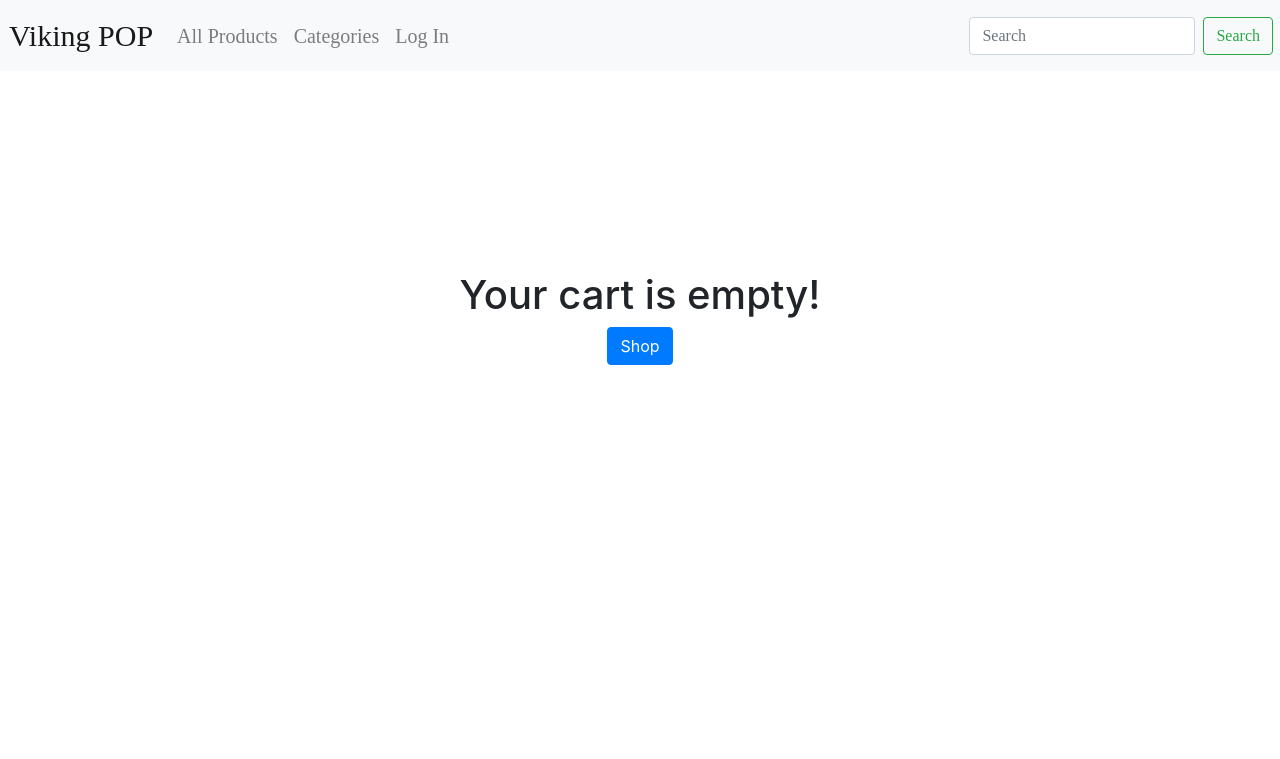
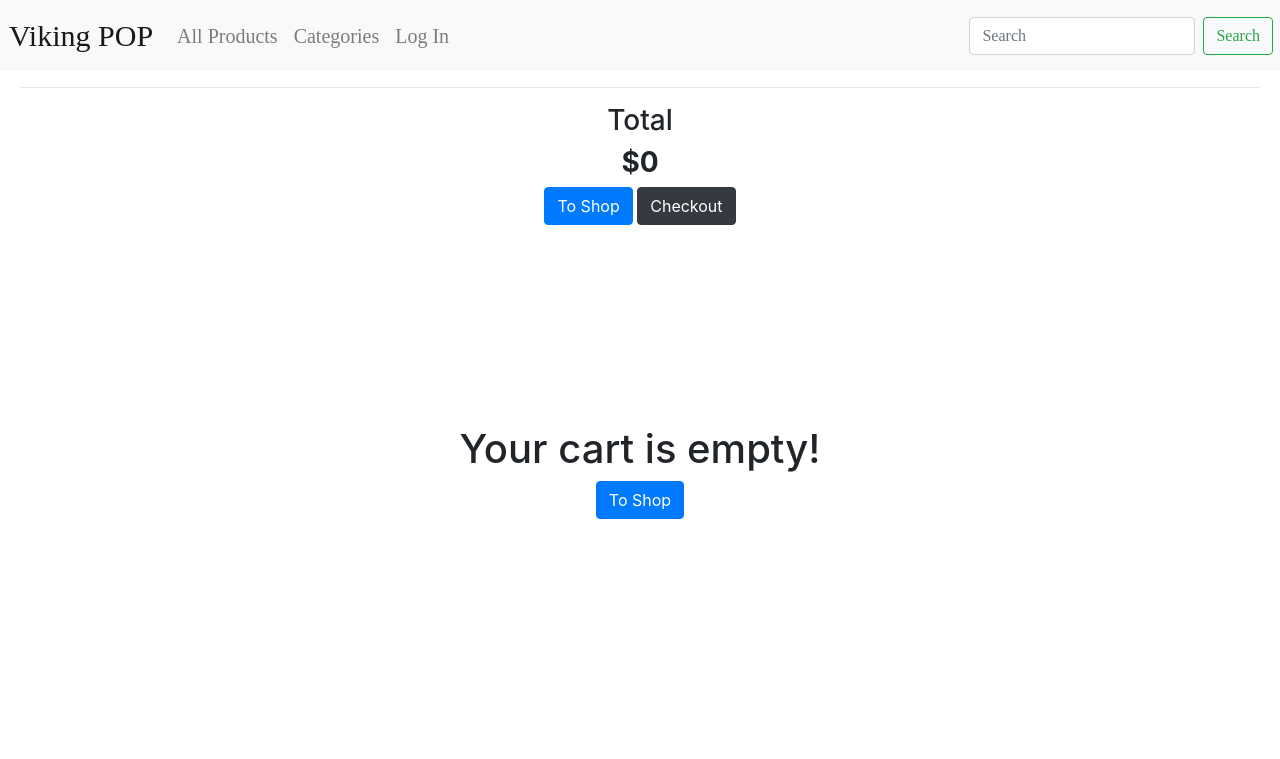
Before and after one commit to chrisoc19/Ecommerce-Project, a Django app: page /cart/ in a window 1280 px wide. Shown: the top 759 px of the page. Run offline with Django 3.2, Linux system fonts and the light colour scheme; some libraries are stand-ins or nearby versions.

Commit message:
minor touch ups and fix cart on moblie

```diff
--- a/cart/templates/cart.html
+++ b/cart/templates/cart.html
@@ -4,119 +4,57 @@
 
 {% block content %}
 
-			<div class="container text-center">
-				<div class="row row-flex">
-					<div
-						class="col">
-						<div class="panel-body">
 {% if product_count > 0 %}
-<div class="album py-5" >
-<div class="container">
-<heading class="col">
-	<h1>Your shopping cart</h1>
-</heading>
+<h1 class="text-center">Your cart</h1>
+ {% for item in cart_items %}
+<div class="container bg-light" >
+  <hr>
   <div class="row">
-		<div class="col">
-			<table class="table table-hover">
-				<thead>
-					<tr>
-						<th>Product</th>
-						<th>Quantity</th>
-						<th class="text-center">Price</th>
-						<th class="text-center">Total</th>
-						<th> </th>
-					</tr>
-				</thead>
-				<tbody>
-					{% for item in cart_items %}
-					<tr>
-						<td class="col-sm-8 col-md-6">
-							<div class="media">
+
+    <div class="col-sm" >
+    <h5>Item: <a href="{{item.product.get_absolute_url}}">{{ item.product.name }}</a></h5>
       <a class="thumbnail pull-left" href="{{item.product.get_absolute_url}}">
 			<img class="media-object" src="{{ MEDIA_URL }}{{ item.product.image }}" style="width: 72px; height: 72px;"> </a>
-									<div class="media-body">
-										<h4 class="media-heading"><a
-												href="{{item.product.get_absolute_url}}">{{ item.product.name }}</a>
-										</h4>
-										<h5 class="media-heading"> Category : <a
-												href="{{item.product.category.get_absolute_url}}">{{ item.product.category }}</a></h5>
-										<span>Status: </span><span class="text-success"><strong>In Stock</strong></span>
+            <!-- <h5 style="padding-bottom:20px;"> Category : <a href="{{item.product.category.get_absolute_url}}">{{ item.product.category }}</a></h5> -->
     </div>
-							</div>
-						</td>
-						<td class="col-sm-1 col-md-1">
+    <div class="col-sm">
+    <h5>Quantity</h5>
 
-
-							<form action="{% url 'adjust_cart' item.id %}" method="POST"
-								class="d-flex justify-content-left">
+      <form action="{% url 'adjust_cart' item.id %}" method="POST" class="d-flex justify-content-left">
 		{% csrf_token %}
 		<input name="quantity" type="number" min="0" max="999" class="form-control" placeholder="{{item.quantity}}"  style="width: 100px"required>
 		<button class="btn btn-primary btn-md my-0 p"  type="submit">Add</button>
 	   </form>
-
-
-
-						</td>
-						<td class="col-sm-1 col-md-1 text-center"><strong>${{ item.product.price }}</strong></td>
-						<td class="col-sm-1 col-md-1 text-center"><strong>{{item.quantity}}</strong></td>
-						<td class="col-sm-1 col-md-1">
-                        <a href="{% url 'remove_from_cart' item.id %}" ><i class="fas fa-minus-circle  " style= "color: red;"></i></a>
-							</td>
-
-					</tr>
-					{% endfor %}
-					<tr>
-						<td>   </td>
-						<td>   </td>
-						<td>   </td>
-						<td>
-							<h3>Total</h3>
-						</td>
-						<td class="text-right">
-							<h3><strong>${{ total}}</strong></h3>
-						</td>
-					</tr>
-					<tr>
-						<td>   </td>
-						<td>   </td>
-						<td>   </td>
-						<td>
-							<a class="btn btn-primary" href="{% url 'product_home' %}" role="button">Shop</a>
-
-						</td>
-						<td>
-
-
-							<a href="{% url 'checkout' %}" class="btn btn-dark" role="button">Checkout</a>
-							<span class="glyphicon glyphicon-play"></span>
-						</td>
-					</tr>
-				</tbody>
-			</table>
+        </div>
+    <div class="col-sm">
+      <h4>Price: <strong>${{ item.product.price }}</strong>
+       <a href="{% url 'remove_from_cart' item.id %}" ><i class="fas fa-minus-circle  " style= "color: red;"></i></a></h4>
     </div>
   </div>
 </div>
+
+
+{% endfor %}
 {% endif %}
-{% if product_count == 0 %}
-<div class="text-center" style="padding-top:200px;">
-<h1>Your cart is empty!</h1>
-<a class="btn btn-primary" href="{% url 'product_home' %}" role="button">Shop</a>
-</div>
-{% endif %}
-</div>
+<hr>
+<div class="row text-center">
 
+
+<div class="col">
+<h3>Total</h3>
+
+<h3><strong>${{ total}}</strong></h3>
+<a class="btn btn-primary" href="{% url 'product_home' %}" role="button">To Shop</a>
+	<a href="{% url 'checkout' %}" class="btn btn-dark" role="button">Checkout</a>
 </div>
 </div>
 
 
 
-
+{% if product_count == 0 %}
+<div class="text-center" style="padding-top:200px;">
+<h1>Your cart is empty!</h1>
+<a class="btn btn-primary" href="{% url 'product_home' %}" role="button">To Shop</a>
 </div>
-
-
-
-
-
-
-
+{% endif %}
 {% endblock %}
--- a/products/templates/product_home.html
+++ b/products/templates/product_home.html
@@ -47,9 +47,7 @@
       {% include "pagination.html" %}
 
 
-{% if do_search == ''%}
 
-{% endif %}
 
 
 
--- a/templates/base.html
+++ b/templates/base.html
@@ -16,8 +16,12 @@
 	<script src="https://code.jquery.com/jquery-3.4.1.slim.min.js"
 		integrity="sha384-J6qa4849blE2+poT4WnyKhv5vZF5SrPo0iEjwBvKU7imGFAV0wwj1yYfoRSJoZ+n" crossorigin="anonymous">
 	</script>
-
-
+	<script src="https://cdn.jsdelivr.net/npm/popper.js@1.16.0/dist/umd/popper.min.js"
+		integrity="sha384-Q6E9RHvbIyZFJoft+2mJbHaEWldlvI9IOYy5n3zV9zzTtmI3UksdQRVvoxMfooAo" crossorigin="anonymous">
+	</script>
+	<script src="https://stackpath.bootstrapcdn.com/bootstrap/4.4.1/js/bootstrap.min.js"
+		integrity="sha384-wfSDF2E50Y2D1uUdj0O3uMBJnjuUD4Ih7YwaYd1iqfktj0Uod8GCExl3Og8ifwB6" crossorigin="anonymous">
+	</script>
 	{% block head_js %}
 	{% endblock head_js %}
 </head>
@@ -69,7 +73,7 @@
 			</a>
 	</nav>
 
-</div>
+
 
 
 
```
Also changed, not shown: cart/templates/cart_copy.html (added, +122 -0 lines). Lines whose indentation alone changed are shown as unchanged.
